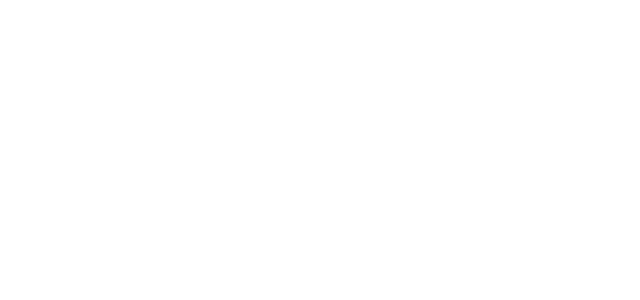
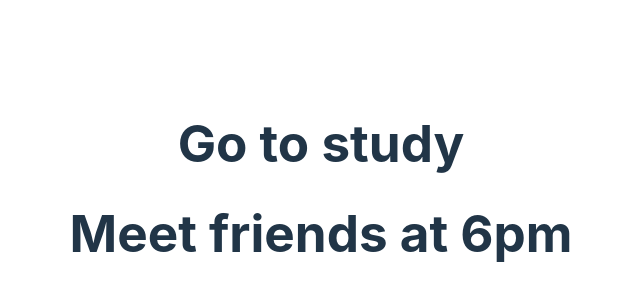
Before and after one commit to GitHubOshin/ts-react, a React (Vite) app: page / in a window 1280 px wide. Shown: the part 212-512 px from the top of the page, without its empty margins (319-959 px from the left). Built offline with nearby package versions, Linux system fonts and the light colour scheme.

Commit message:
Props: send props to Task component

```diff
--- a/src/App.tsx
+++ b/src/App.tsx
@@ -4,7 +4,8 @@
 function App() {
   return (
     <>
-      <Task />
+      <Task task="Go to study" />
+      <Task task="Meet friends at 6pm" />
     </>
   )
 }
```
